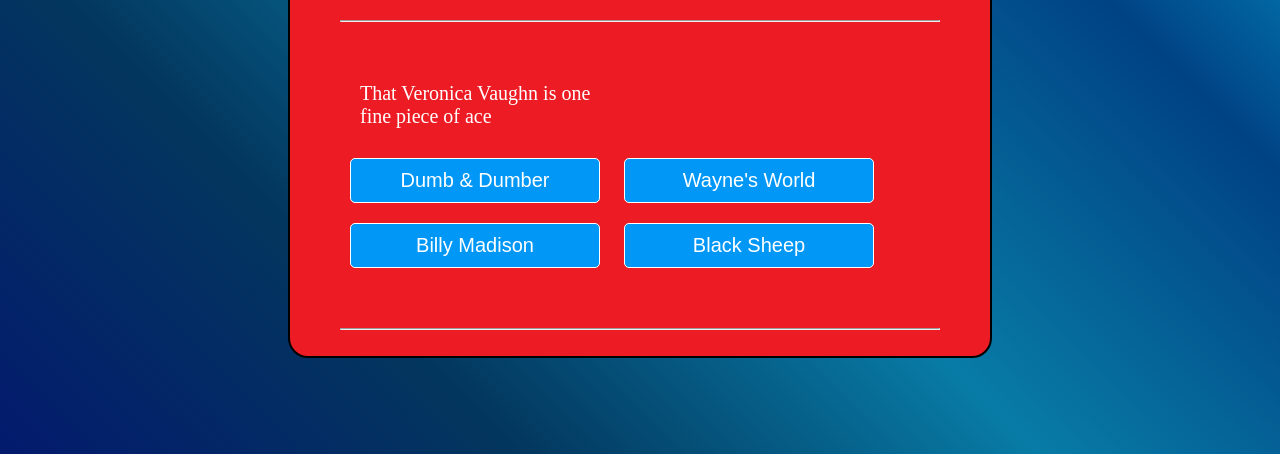
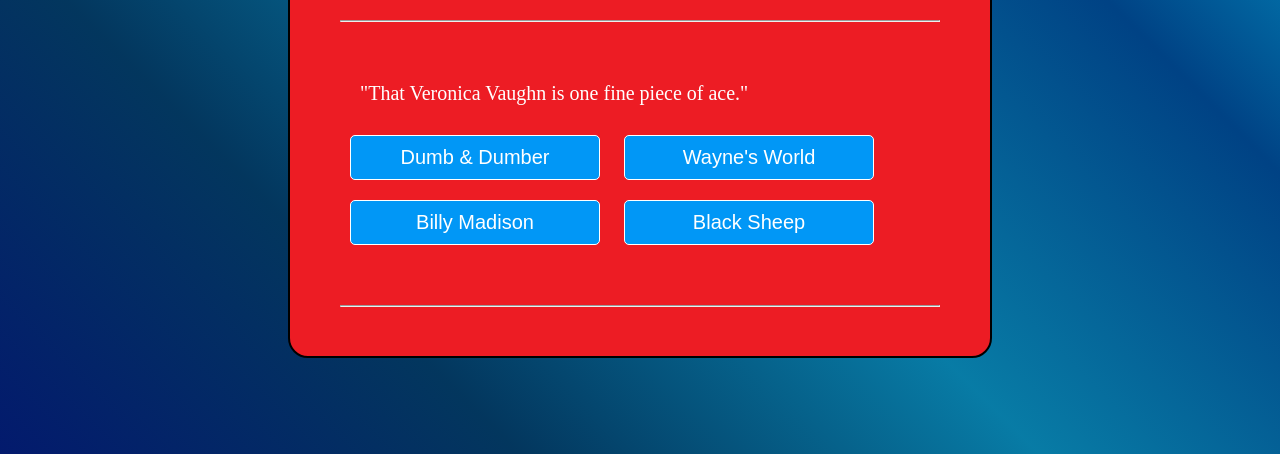
Before and after one commit to chadclark1234/Code-Quiz, a plain HTML site: page index.html in a window 1280 px wide. Shown: the part 346-800 px from the top of the page. Drawn offline with Linux system fonts and the light colour scheme.

Commit message:
addedQuestions

```diff
--- a/assets/css/style.css
+++ b/assets/css/style.css
@@ -48,7 +48,7 @@
 }
 
 #question {
-  width: 250px;
+  width: 80%;
   font-size: 20px;
   color: white;
   border-radius: 10px;
@@ -85,11 +85,11 @@
   background-color: blue;
 }
 
-/* #start:focus,
+#start:focus,
 #reset:focus,
 #btn0:focus,
 #btn1:focus,
 #btn2:focus,
 #btn3:focus {
   outline: 0;
-} */
+}
--- a/assets/js/script.js
+++ b/assets/js/script.js
@@ -11,49 +11,54 @@
 console.log(answerBtns);
 var qlist = [
   {
-    question: "That Veronica Vaughn is one fine piece of ace",
+    question: `"That Veronica Vaughn is one fine piece of ace."`,
     options: ["Dumb & Dumber", "Wayne's World", "Billy Madison", "Black Sheep"],
     correctAnswer: "2",
   },
   {
-    question: "What is the second question",
-    options: ["answer0", "answer1", "answer2", "answer3"],
+    question: `"They're "in" the computer?`,
+    options: ["Water Boy", "Napoleon Dynamite", "Super Troopers", "Zoolander"],
     correctAnswer: "3",
   },
   {
-    question: "What is the second question",
-    options: ["answer0", "answer1", "answer2", "answer3"],
+    question: `"I can't find a job anywhere, unless you want to work 40 hours a week."`,
+    options: ["Dumb & Dumber", "Longest Yard", "Zoolander", "Old School"],
+    correctAnswer: "0",
+  },
+  {
+    question: `"Now that's what I call some high quality H20"`,
+    options: ["Water Boy", "Billy Madison", "Grown Ups", "Coneheads"],
+    correctAnswer: "0",
+  },
+  {
+    question: `"Brothers don't shake hands. Brothers gotta hug"`,
+    options: ["Daddy's Home", "Super Troopers", "Old School", "Tommy Boy"],
     correctAnswer: "3",
   },
   {
-    question: "What is the second question",
-    options: ["answer0", "answer1", "answer2", "answer3"],
-    correctAnswer: "3",
+    question: `"Peeing your pants is the coolest!"`,
+    options: ["Elf", "Billy Madison", "Dodge Ball", "Grown Ups"],
+    correctAnswer: "1",
   },
   {
-    question: "Brothers don't shake hands. Brothers gotta hug",
-    options: ["Daddy's Home", "answer1", "answer2", "Tommy Boy"],
-    correctAnswer: "3",
+    question: `"You're going to die clown"`,
+    options: ["Cable Guy", "Anchorman", "Happy Gilmore", "Tommy Boy"],
+    correctAnswer: "2",
   },
   {
-    question: "What is the second question",
-    options: ["answer0", "answer1", "answer2", "answer3"],
-    correctAnswer: "3",
+    question: `"Bring your green hat, we're going streaking"`,
+    options: ["Old School", "Elf", "Zoolander", "Dodge Ball"],
+    correctAnswer: "0",
   },
   {
-    question: "What is the second question",
-    options: ["answer0", "answer1", "answer2", "answer3"],
-    correctAnswer: "3",
-  },
-  {
-    question: "What is the second question",
-    options: ["answer0", "answer1", "answer2", "answer3"],
-    correctAnswer: "3",
-  },
-  {
-    question: "What is the second question",
-    options: ["answer0", "answer1", "answer2", "answer3"],
-    correctAnswer: "3",
+    question: `"Are you too good for your home ball?"`,
+    options: [
+      "Happy Gilmore",
+      "Little Nicky",
+      "Napoleon Dynamite",
+      "Billy Madison",
+    ],
+    correctAnswer: "0",
   },
 ];
 
--- a/index.html
+++ b/index.html
@@ -15,7 +15,7 @@
         <h1>CODE QUIZ</h1>
         <hr style="margin-bottom: 50px" />
 
-        <p id="question">afafja;fjaj</p>
+        <p id="question"></p>
 
         <div class="buttons">
           <button id="btn0"></button>
```
